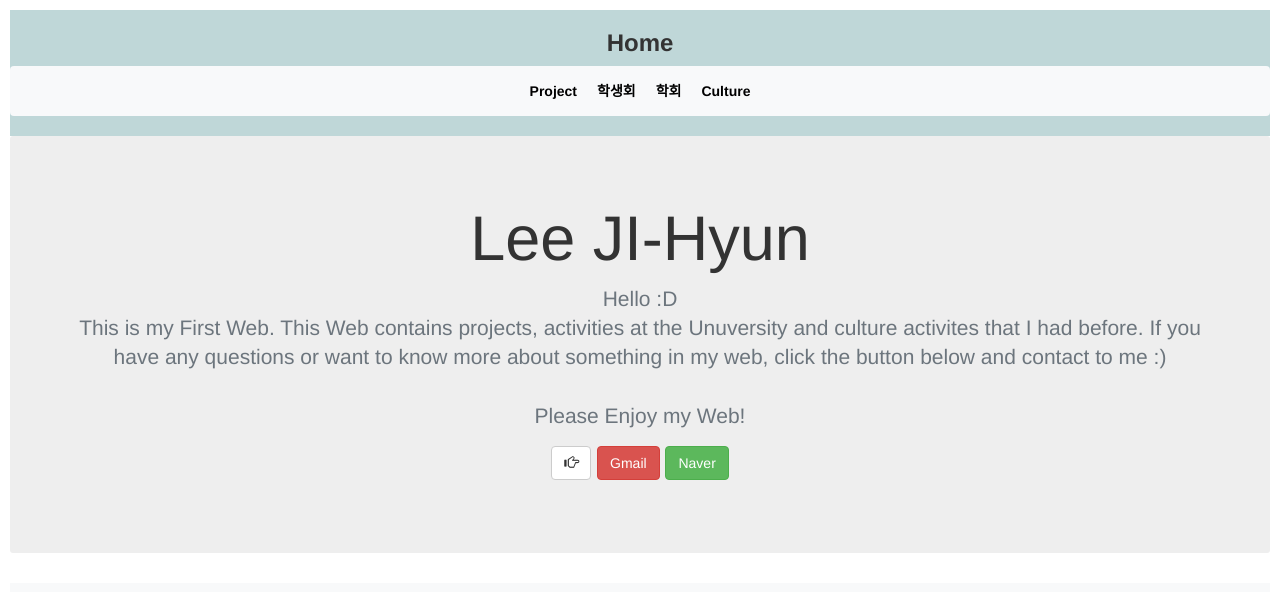
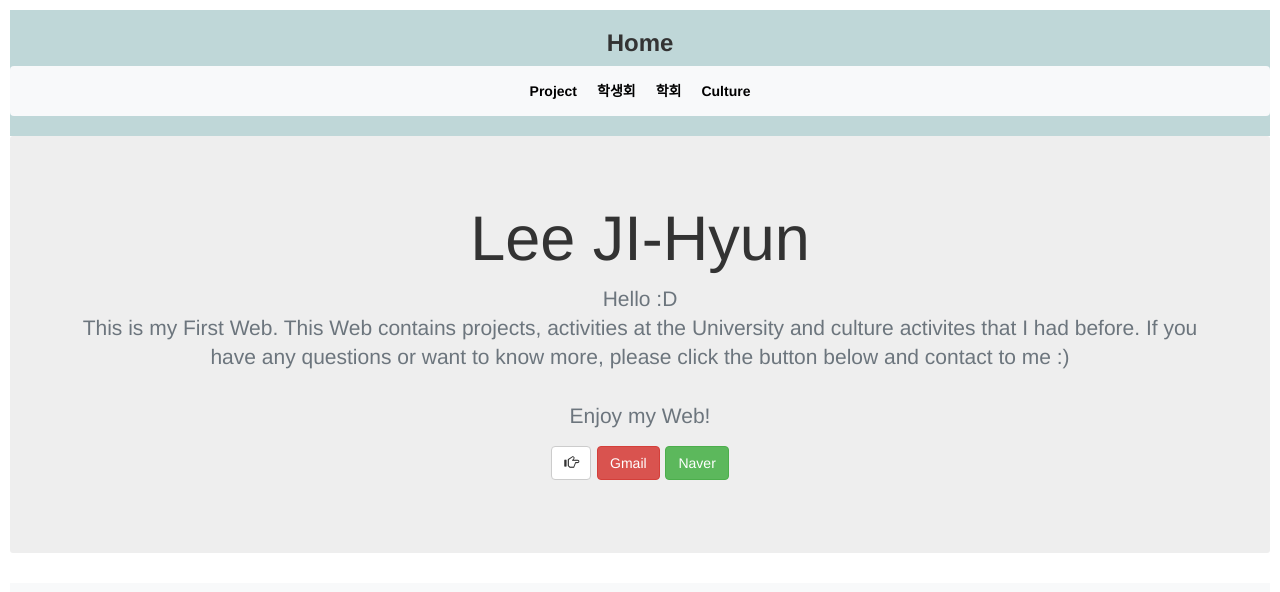
Before and after one commit to xxihyun0830/portfolio, a plain HTML site: page 2.main_page.html in a window 1280 px wide. Shown: the top 592 px of the page. Drawn offline with nearby package versions, Linux system fonts and the light colour scheme.

Commit message:
Update 2.main_page.html

```diff
--- a/2.main_page.html
+++ b/2.main_page.html
@@ -42,11 +42,11 @@ row class -> 그리드 클래스(-> 클래스 접두사 : device width)
               <h1 class="jumbotron-heading">Lee JI-Hyun</h1>
               <p class="lead text-muted">
                 Hello :D <br>
-                This is my First Web. This Web contains projects, activities at the Unuversity and
+                This is my First Web. This Web contains projects, activities at the University and
                 culture activites that I had before. If you have any questions or
-                want to know more about something in my web, click the button below and contact to me :) <br>
+                want to know more, please click the button below and contact to me :) <br>
                 <br>
-                Please Enjoy my Web!
+                Enjoy my Web!
 
               </p>
 
```
